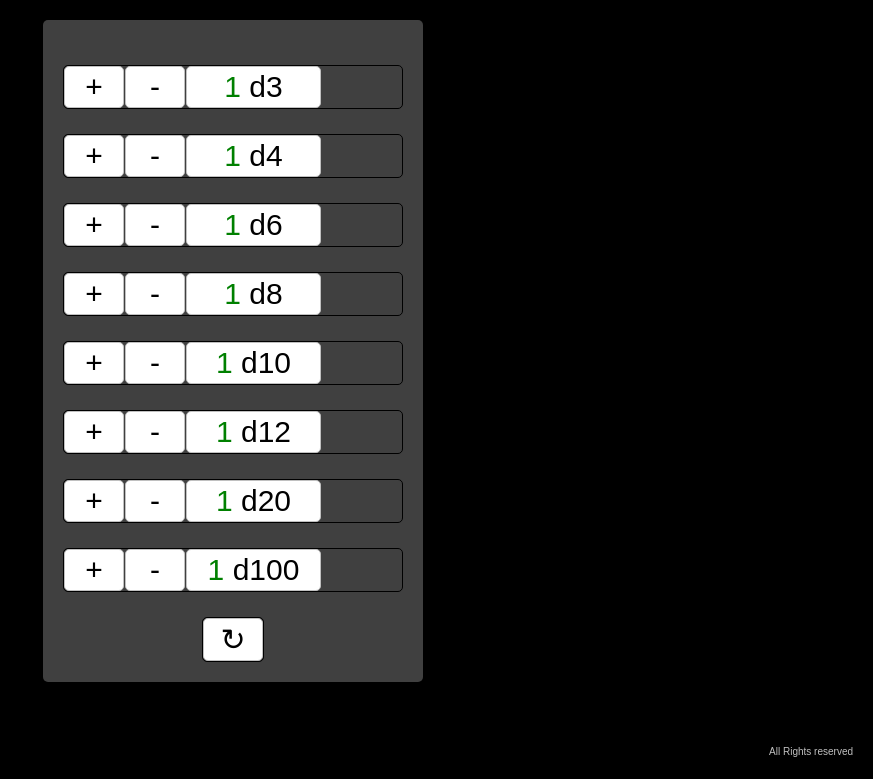
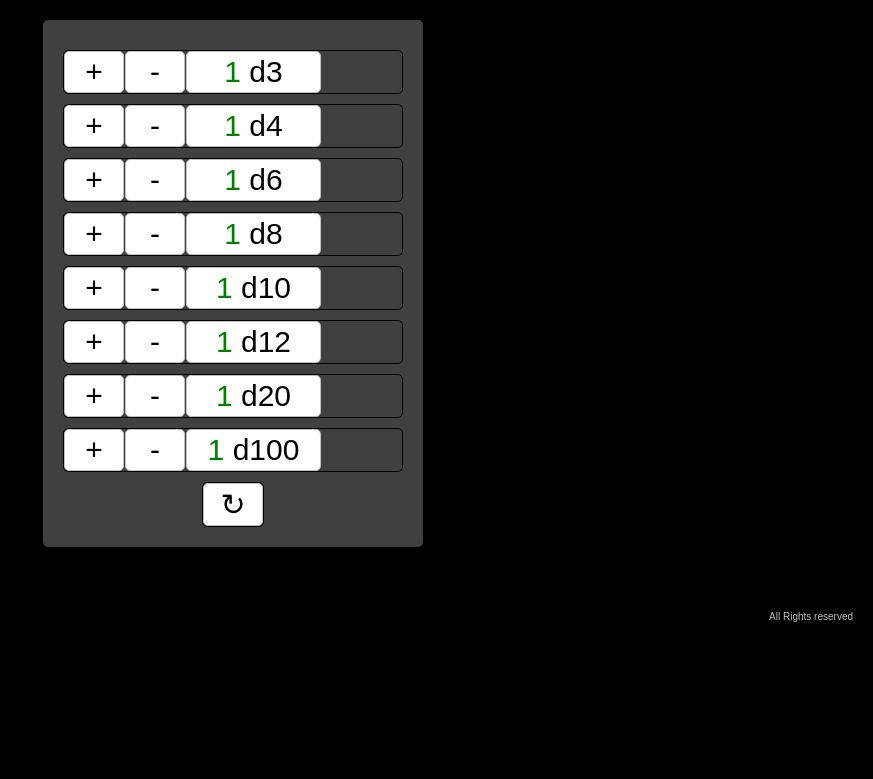
Before and after one commit to TMNeumann/dice-Roll, a PHP site: page / in a window 1280 px wide. Shown: the part 21-800 px from the top of the page, without its empty margins (407-1280 px from the left). Run offline with PHP 8.4, Linux system fonts and the light colour scheme.

Commit message:
Update main.css

```diff
--- a/main.css
+++ b/main.css
@@ -40,7 +40,7 @@ button {
 	text-align: center;
 }
 .diceGrid > div {
-	margin: 25px auto;
+	margin: 10px auto;
 	border: solid 1px #000;
 	border-radius: 5px;
 	display: flex;
```
